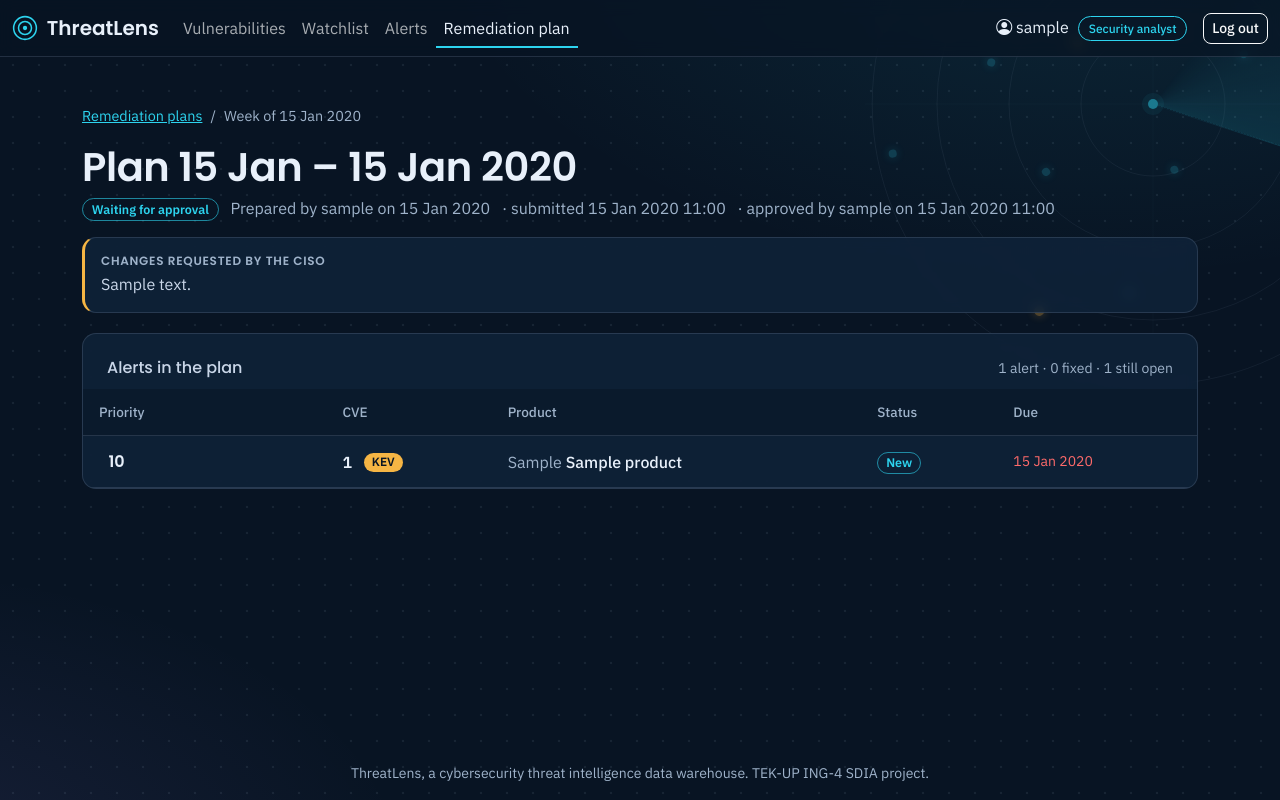
After one commit to Mayma9/threatlens, a Django app: page /plans/1/ in a window 1280 px wide. The commit adds this page. Run offline with Django 5.2, Linux system fonts and the light colour scheme; a user stored in the database is signed in; tables that the repository leaves empty hold one stand-in row (values such as "Sample post"); parts of the project's set-up code (start-up, migrations or seed data) failed here and were passed over; some libraries are stand-ins or nearby versions.

Commit message:
feat(plans): add the weekly remediation plan with CISO approval (#22) (#55)

```diff
--- a/backend/accounts/static/accounts/css/threatlens.css
+++ b/backend/accounts/static/accounts/css/threatlens.css
@@ -215,3 +215,10 @@ a.tl-cve__id:hover { color: var(--tl-cyan); }
   .tl-priority { min-width: 0; }
   .tl-priority__bar { display: none; }
 }
+
+/* ---------- Remediation plan (US13) ---------- */
+.tl-plan { display: inline-block; padding: 0.05rem 0.55rem; border-radius: 999px; border: 1px solid var(--tl-line); font-size: 0.78rem; font-weight: 600; color: var(--tl-mist); white-space: nowrap; }
+.tl-plan--submitted { border-color: rgba(45, 212, 239, 0.6); color: var(--tl-cyan); }
+.tl-plan--changes_requested { border-color: rgba(245, 181, 68, 0.6); color: var(--tl-amber); }
+.tl-plan--approved { border-color: rgba(123, 216, 143, 0.6); color: #7bd88f; }
+.tl-panel--note { border-left: 3px solid var(--tl-amber); }
--- a/backend/accounts/templates/accounts/base.html
+++ b/backend/accounts/templates/accounts/base.html
@@ -36,8 +36,9 @@
               {% if section == 'watchlist' %}aria-current="page"{% endif %} href="{% url 'watchlist:list' %}">Watchlist</a></li>
           <li class="nav-item"><a class="nav-link{% if section == 'alerts' %} active{% endif %}"
               {% if section == 'alerts' %}aria-current="page"{% endif %} href="{% url 'alerts:list' %}">Alerts</a></li>
+          <li class="nav-item"><a class="nav-link{% if section == 'plans' %} active{% endif %}"
+              {% if section == 'plans' %}aria-current="page"{% endif %} href="{% url 'plans:list' %}">Remediation plan</a></li>
           {% endwith %}
-          <li class="nav-item"><span class="nav-link disabled" title="Sprint 3">Remediation plan</span></li>
           {% endif %}
           {% if user.is_platform_admin %}
           <li class="nav-item"><a class="nav-link" href="{% url 'admin:index' %}">Administration</a></li>
--- a/backend/alerts/forms.py
+++ b/backend/alerts/forms.py
@@ -48,3 +48,14 @@ class StatusChangeForm(forms.Form):
         super().__init__(*args, **kwargs)
         self.fields["assignee"].queryset = assignable_users(organization)
         self.fields["assignee"].label_from_instance = lambda user: f"{user.get_username()} ({user.get_role_display()})"
+
+
+class PlanCreateForm(forms.Form):
+    week = forms.DateField(label="Week of", widget=forms.DateInput(attrs={"class": "form-control", "type": "date"}),
+                           help_text="Any day of the week: the plan runs from Monday to Sunday.")
+
+
+class PlanReviewForm(forms.Form):
+    comment = forms.CharField(required=False, max_length=2000, widget=forms.Textarea(
+        attrs={"class": "form-control", "rows": 3,
+               "placeholder": "Required to request changes, e.g. add the KEV alerts on pan-os first"}))
--- a/backend/alerts/templates/alerts/alert_detail.html
+++ b/backend/alerts/templates/alerts/alert_detail.html
@@ -53,6 +53,8 @@
         <dt>Due date</dt>
         <dd{% if alert.is_open and alert.due_date and alert.due_date < today %} class="tl-overdue"{% endif %}>{{ alert.due_date|date:"d M Y"|default:"Not set" }}{% if alert.is_open and alert.due_date and alert.due_date < today %} (overdue){% endif %}</dd>
         <dt>Assignee</dt><dd>{{ alert.assignee.get_username|default:"Nobody" }}</dd>
+        <dt>Remediation plan</dt>
+        <dd>{% if alert.plan %}<a href="{% url 'plans:detail' alert.plan.pk %}">Week of {{ alert.plan.period_start|date:"d M Y" }}</a> ({{ alert.plan.get_status_display|lower }}){% else %}Not planned yet{% endif %}</dd>
       </dl>
     </section>
   </div>
--- /dev/null
+++ b/backend/alerts/templates/alerts/plan_detail.html
@@ -0,0 +1,155 @@
+{% extends "accounts/base.html" %}
+{% block title %}Plan {{ plan.period_start|date:"d M Y" }}{% endblock %}
+{% block content %}
+<nav aria-label="breadcrumb">
+  <ol class="breadcrumb tl-breadcrumb">
+    <li class="breadcrumb-item"><a href="{% url 'plans:list' %}">Remediation plans</a></li>
+    <li class="breadcrumb-item active" aria-current="page">Week of {{ plan.period_start|date:"d M Y" }}</li>
+  </ol>
+</nav>
+
+<h1 class="tl-page-title">Plan {{ plan.period_start|date:"d M" }} – {{ plan.period_end|date:"d M Y" }}</h1>
+<p class="tl-muted mb-0">
+  <span class="tl-plan tl-plan--{{ plan.status|lower }}">{{ plan.get_status_display }}</span>
+  <span class="ms-2">Prepared by {{ plan.prepared_by.get_username }} on {{ plan.created_at|date:"d M Y" }}</span>
+  {% if plan.submitted_at %}<span class="ms-2">· submitted {{ plan.submitted_at|date:"d M Y H:i" }}</span>{% endif %}
+  {% if plan.validated_at %}<span class="ms-2">· approved by {{ plan.validated_by.get_username }} on {{ plan.validated_at|date:"d M Y H:i" }}</span>{% endif %}
+</p>
+
+{% if plan.ciso_comment %}
+<section class="tl-panel tl-panel--note p-3 mt-3">
+  <h2 class="tl-label mb-1">{% if plan.status == "APPROVED" %}CISO note{% else %}Changes requested by the CISO{% endif %}</h2>
+  <p class="mb-0">{{ plan.ciso_comment|linebreaksbr }}</p>
+</section>
+{% endif %}
+
+<div class="row g-3 mt-1">
+  <div class="{% if plan.is_editable or can_review %}col-lg-8{% else %}col-12{% endif %}">
+    <section class="tl-panel overflow-hidden h-100">
+      <div class="d-flex justify-content-between align-items-baseline px-4 pt-4">
+        <h2 class="h6 mb-1">Alerts in the plan</h2>
+        <span class="small tl-muted">{{ planned|length }} alert{{ planned|length|pluralize }} · {{ fixed_count }} fixed · {{ open_count }} still open</span>
+      </div>
+      {% if planned %}
+      <form method="post">
+        {% csrf_token %}
+        <input type="hidden" name="action" value="remove">
+        <div class="table-responsive mt-2">
+          <table class="table tl-table align-middle mb-0">
+            <thead>
+              <tr>
+                {% if plan.is_editable %}<th scope="col"><span class="visually-hidden">Select</span></th>{% endif %}
+                <th scope="col">Priority</th>
+                <th scope="col">CVE</th>
+                <th scope="col" class="d-none d-md-table-cell">Product</th>
+                <th scope="col">Status</th>
+                <th scope="col" class="text-nowrap d-none d-sm-table-cell">Due</th>
+              </tr>
+            </thead>
+            <tbody>
+              {% for alert in planned %}
+              <tr>
+                {% if plan.is_editable %}<td><input class="form-check-input" type="checkbox" name="alerts" value="{{ alert.pk }}" aria-label="Select {{ alert.vulnerability.cve_id }}"></td>{% endif %}
+                <td><span class="tl-priority"><span class="tl-priority__value">{{ alert.priority_score|floatformat:0 }}</span></span></td>
+                <td class="text-nowrap"><a class="tl-cve__id" href="{% url 'alerts:detail' alert.pk %}">{{ alert.vulnerability.cve_id }}</a>{% if alert.vulnerability.kev_entry %} <span class="tl-kev">KEV</span>{% endif %}</td>
+                <td class="d-none d-md-table-cell"><span class="tl-product"><span class="tl-product__vendor">{{ alert.watchlist_item.product.vendor }}</span>
+                  <span class="tl-product__name">{{ alert.watchlist_item.product.name }}</span></span></td>
+                <td><span class="tl-status tl-status--{{ alert.status|lower }}">{{ alert.get_status_display }}</span></td>
+                <td class="small text-nowrap d-none d-sm-table-cell{% if alert.is_open and alert.due_date and alert.due_date < today %} tl-overdue{% endif %}">{{ alert.due_date|date:"d M Y"|default:"—" }}</td>
+              </tr>
+              {% endfor %}
+            </tbody>
+          </table>
+        </div>
+        {% if plan.is_editable %}
+        <div class="px-4 py-3"><button type="submit" class="btn btn-sm btn-outline-danger">Remove the selected alerts</button></div>
+        {% endif %}
+      </form>
+      {% else %}
+      <p class="px-4 pb-4 pt-2 mb-0 tl-muted">No alert in this plan yet.{% if plan.is_editable %} Select open alerts below.{% endif %}</p>
+      {% endif %}
+    </section>
+  </div>
+
+  {% if plan.is_editable %}
+  <div class="col-lg-4">
+    <section class="tl-panel p-4 h-100">
+      <h2 class="h6 mb-2">Submit for approval</h2>
+      <p class="small tl-muted">Once submitted, the plan is locked until a CISO approves it or requests changes.</p>
+      <form method="post" data-tl-confirm="Submit this plan for approval?"
+            data-confirm-text="{{ planned|length }} alert{{ planned|length|pluralize }}. The plan can no longer be changed until the CISO answers."
+            data-confirm-button="Submit">
+        {% csrf_token %}
+        <input type="hidden" name="action" value="submit">
+        <button type="submit" class="btn btn-primary"{% if not planned %} disabled{% endif %}>Submit the plan</button>
+      </form>
+    </section>
+  </div>
+  {% elif can_review %}
+  <div class="col-lg-4">
+    <section class="tl-panel p-4 h-100" aria-labelledby="review-title">
+      <h2 class="h6 mb-2" id="review-title">CISO review</h2>
+      <form method="post" novalidate>
+        {% csrf_token %}
+        <label for="{{ review_form.comment.id_for_label }}" class="form-label">Comment</label>
+        {{ review_form.comment }}
+        <div class="d-flex gap-2 mt-3">
+          <button type="submit" name="action" value="approve" class="btn btn-primary">Approve</button>
+          <button type="submit" name="action" value="request_changes" class="btn btn-outline-light">Request changes</button>
+        </div>
+      </form>
+    </section>
+  </div>
+  {% endif %}
+
+  {% if plan.is_editable %}
+  <div class="col-12">
+    <section class="tl-panel overflow-hidden">
+      <div class="px-4 pt-4">
+        <h2 class="h6 mb-1">Open alerts to add</h2>
+        <p class="small tl-muted mb-2">Highest priority first. Open alerts left in the plan of an earlier week can be planned again.</p>
+      </div>
+      {% if selectable %}
+      <form method="post">
+        {% csrf_token %}
+        <input type="hidden" name="action" value="add">
+        <div class="table-responsive">
+          <table class="table tl-table align-middle mb-0">
+            <thead>
+              <tr>
+                <th scope="col"><span class="visually-hidden">Select</span></th>
+                <th scope="col">Priority</th>
+                <th scope="col">CVE</th>
+                <th scope="col" class="d-none d-md-table-cell">Product</th>
+                <th scope="col">Status</th>
+                <th scope="col" class="text-nowrap d-none d-sm-table-cell">Due</th>
+              </tr>
+            </thead>
+            <tbody>
+              {% for alert in selectable %}
+              <tr>
+                <td><input class="form-check-input" type="checkbox" name="alerts" value="{{ alert.pk }}" aria-label="Select {{ alert.vulnerability.cve_id }}"></td>
+                <td><span class="tl-priority"><span class="tl-priority__value">{{ alert.priority_score|floatformat:0 }}</span></span></td>
+                <td class="text-nowrap"><a class="tl-cve__id" href="{% url 'alerts:detail' alert.pk %}">{{ alert.vulnerability.cve_id }}</a>{% if alert.vulnerability.kev_entry %} <span class="tl-kev">KEV</span>{% endif %}{% if alert.plan %} <span class="tl-tag" title="In the plan of the week of {{ alert.plan.period_start|date:'d M' }}">Planned before</span>{% endif %}</td>
+                <td class="d-none d-md-table-cell"><span class="tl-product"><span class="tl-product__vendor">{{ alert.watchlist_item.product.vendor }}</span>
+                  <span class="tl-product__name">{{ alert.watchlist_item.product.name }}</span></span></td>
+                <td><span class="tl-status tl-status--{{ alert.status|lower }}">{{ alert.get_status_display }}</span></td>
+                <td class="small text-nowrap d-none d-sm-table-cell{% if alert.due_date and alert.due_date < today %} tl-overdue{% endif %}">{{ alert.due_date|date:"d M Y"|default:"—" }}</td>
+              </tr>
+              {% endfor %}
+            </tbody>
+          </table>
+        </div>
+        <div class="px-4 py-3 d-flex align-items-center gap-3">
+          <button type="submit" class="btn btn-primary btn-sm">Add the selected alerts</button>
+          {% if more_selectable %}<span class="small tl-muted">Only the 50 highest priorities are shown.</span>{% endif %}
+        </div>
+      </form>
+      {% else %}
+      <p class="px-4 pb-4 mb-0 tl-muted">No open alert left to plan.</p>
+      {% endif %}
+    </section>
+  </div>
+  {% endif %}
+</div>
+{% endblock %}
--- a/backend/alerts/views.py
+++ b/backend/alerts/views.py
@@ -36,7 +36,7 @@ class AlertAccessMixin(RoleRequiredMixin):
 
     def alerts(self):
         return Alert.objects.filter(watchlist_item__organization=self.request.user.organization).select_related(
-            "vulnerability__kev_entry", "watchlist_item__product", "assignee")
+            "vulnerability__kev_entry", "watchlist_item__product", "assignee", "plan")
 
 
 class AlertListView(AlertAccessMixin, View):
--- a/backend/config/urls.py
+++ b/backend/config/urls.py
@@ -7,5 +7,6 @@ urlpatterns = [
     path("vulnerabilities/", include("cti.urls")),
     path("watchlist/", include("watchlist.urls")),
     path("alerts/", include("alerts.urls")),
+    path("plans/", include("alerts.plan_urls")),
     path("", include("accounts.urls")),
 ]
```
Also changed, not shown: backend/alerts/admin.py (+8 -1 lines), backend/alerts/models.py (+46 -1 lines), backend/alerts/plan_urls.py (added, +10 -0 lines), backend/alerts/plan_views.py (added, +116 -0 lines), backend/alerts/plans.py (added, +100 -0 lines), backend/alerts/templates/alerts/plan_list.html (added, +55 -0 lines), backend/alerts/tests/test_us13.py (added, +181 -0 lines), docs/data_dictionary.md (+15 -0 lines), README.md, backend/alerts/migrations/0002_remediation_plan.py (added).
